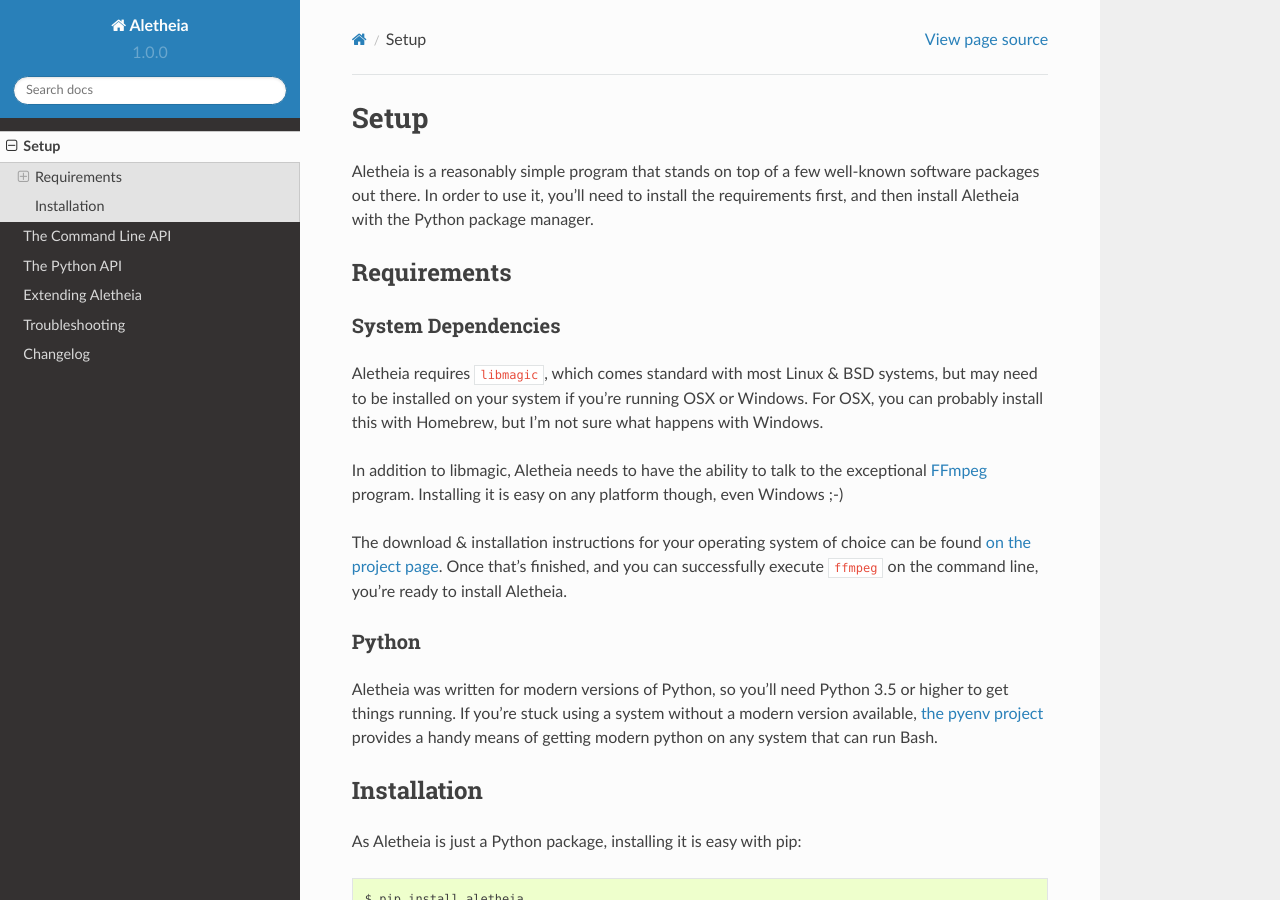
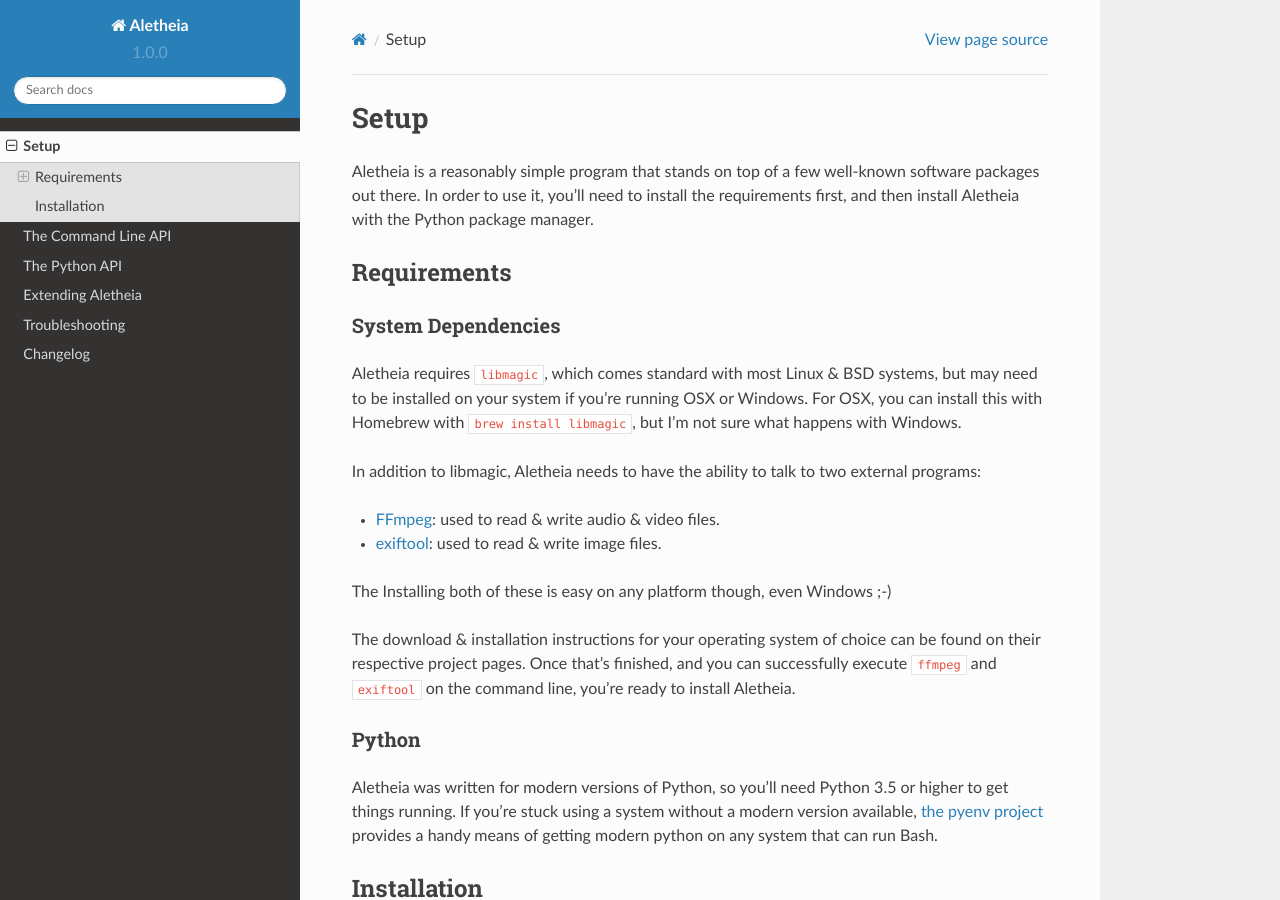
Before and after one commit to danielquinn/pyletheia, a Sphinx documentation site: the page built from docs/setup.rst, in a window 1280 px wide and 900 px high. Built offline with Sphinx 7.4.7 and the Read the Docs theme 2.0.0, drawn with Linux system fonts in a browser that asks for light colours.

```diff
--- a/docs/setup.rst
+++ b/docs/setup.rst
@@ -18,20 +18,24 @@ System Dependencies
 
 Aletheia requires ``libmagic``, which comes standard with most Linux & BSD
 systems, but may need to be installed on your system if you're running OSX or
-Windows.  For OSX, you can probably install this with Homebrew, but I'm not
-sure what happens with Windows.
+Windows.  For OSX, you can install this with Homebrew with
+``brew install libmagic``, but I'm not sure what happens with Windows.
 
-In addition to libmagic, Aletheia needs to have the ability to talk to the
-exceptional `FFmpeg`_ program.  Installing it is easy on any platform though,
-even Windows ;-)
+In addition to libmagic, Aletheia needs to have the ability to talk to two
+external programs:
+
+* `FFmpeg`_: used to read & write audio & video files.
+* `exiftool`_: used to read & write image files.
+
+The Installing both of these is easy on any platform though, even Windows ;-)
 
 The download & installation instructions for your operating system of choice
-can be found `on the project page`_.  Once that's finished, and you can
-successfully execute ``ffmpeg`` on the command line, you're ready to install
-Aletheia.
+can be found on their respective project pages.  Once that's finished, and you
+can successfully execute ``ffmpeg`` and ``exiftool`` on the command line,
+you're ready to install Aletheia.
 
 .. _FFmpeg: https://ffmpeg.org/
-.. _on the project page: http://ffmpeg.org/download.html
+.. _exiftool: https://sno.phy.queensu.ca/~phil/exiftool/
 
 
 Python
```
Also changed, not shown: README.rst (+54 -0 lines).
